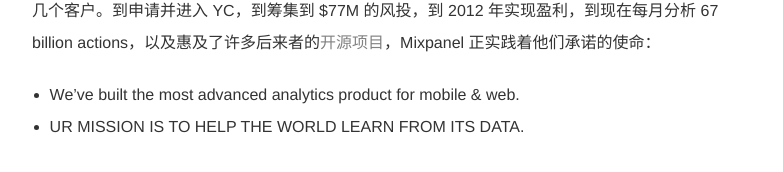
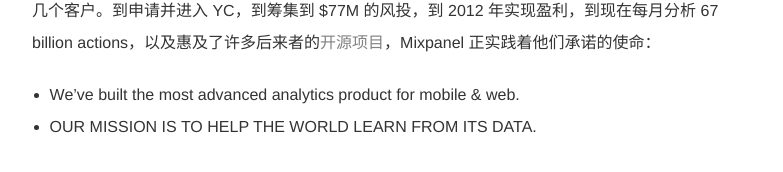
Before and after one commit to placeless/placeless.github.io, a Jekyll site: the page built from _posts/2016-09-04-story-of-mixpanel.md, in a window 1280 px wide and 900 px high, scrolled down 1982 px. Shown: the part 657-829 px from the top of the window, without its empty margins (248-1031 px from the left). Built offline with Jekyll 4.4.1, drawn with Linux system fonts in a browser that asks for light colours.

Commit message:
fixed a spell error: UR to OUR

```diff
--- a/_posts/2016-09-04-story-of-mixpanel.md
+++ b/_posts/2016-09-04-story-of-mixpanel.md
@@ -52,7 +52,7 @@ date:   2016-09-04 01:59 +0800
 要知道，最开始，他们连前端界面也没有，一百块钱一个月，自己拉取数据，通过 Gtalk 服务着有限的几个客户。到申请并进入 YC，到筹集到 $77M 的风投，到 2012 年实现盈利，到现在每月分析 67 billion actions，以及惠及了许多后来者的[开源项目]，Mixpanel 正实践着他们承诺的使命：
 
 - We've built the most advanced analytics product for mobile & web.
-- UR MISSION IS TO HELP THE WORLD LEARN FROM ITS DATA.
+- OUR MISSION IS TO HELP THE WORLD LEARN FROM ITS DATA.
 
 [Suhail Doshi]: https://twitter.com/suhail	"Suhai Doshi Twitter"
 [The Macro: Startup School - Mixpanel]: http://www.themacro.com/articles/2016/08/startup-school-mixpanel/?utm_source=wanqu.co&amp;utm_campaign=Wanqu+Daily&amp;utm_medium=website	"Startup School Mixpanel"
```
